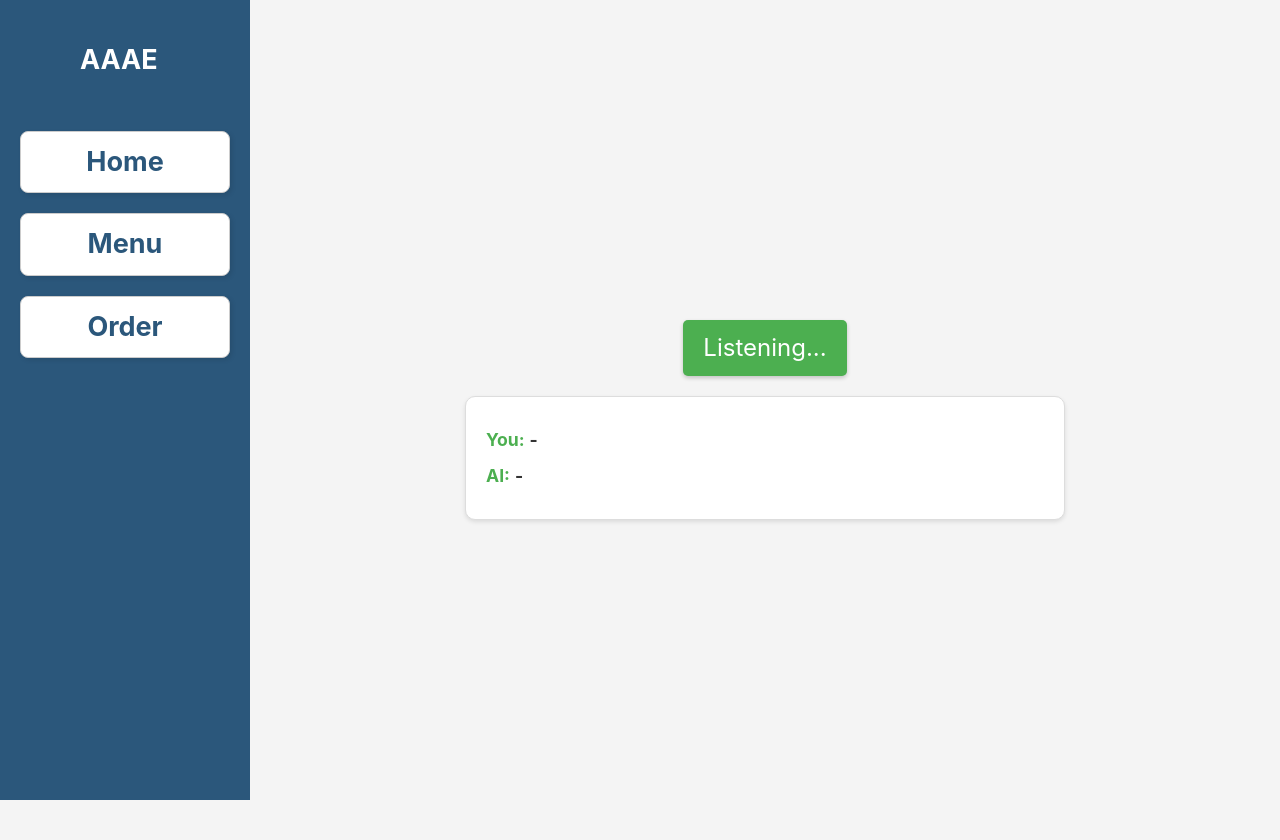
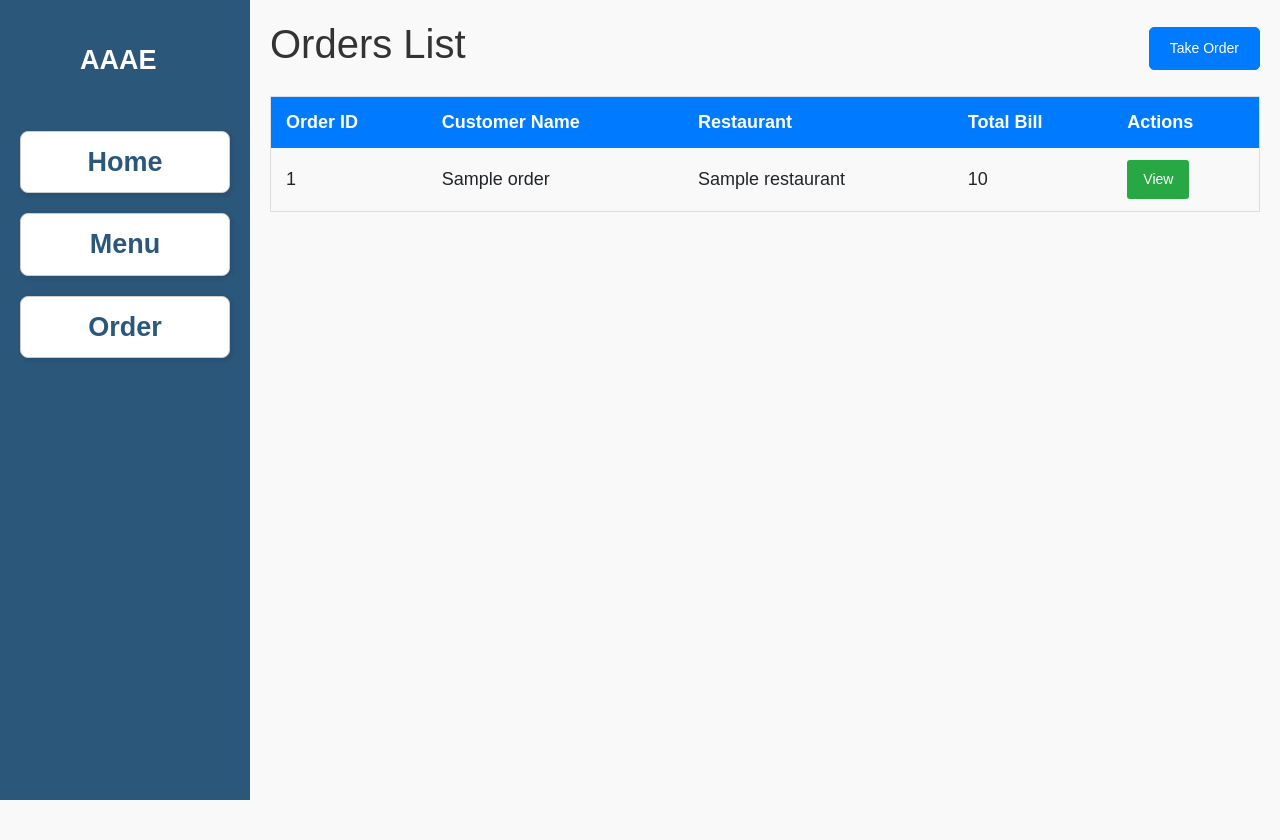
Before and after one commit to haris-idrees/DriveThruAutomation, a Django app: page /order/ in a window 1280 px wide. After the commit the page ends 800 px from the top, so only its background shows below. Run offline with Django 4.2, Linux system fonts and the light colour scheme; tables that the repository leaves empty hold one stand-in row (values such as "Sample post").

Commit message:
Add order creation feature

```diff
--- a/aaae/Menu/models.py
+++ b/aaae/Menu/models.py
@@ -34,7 +34,7 @@ class CategoryItem(models.Model):
     )
     name = models.CharField(max_length=100)
     description = models.TextField(blank=True, null=True)
-    price = models.DecimalField(max_digits=10, decimal_places=2)
+    price = models.IntegerField(null=True, blank=True)
     is_available = models.BooleanField(default=True)
     additional_info = models.TextField(blank=True, null=True)
 
--- a/aaae/Order/models.py
+++ b/aaae/Order/models.py
@@ -5,9 +5,10 @@ from aaae.Menu.models import Restaurant, CategoryItem, Category
 
 
 class Order(models.Model):
+    conversation_id = models.UUIDField()
     customer_name = models.CharField(max_length=100)
-    restaurant = models.ForeignKey(Restaurant, on_delete=models.CASCADE, related_name='orders')
-    total_bill = models.DecimalField(max_digits=10, decimal_places=2, default=0.00)
+    restaurant = models.ForeignKey(Restaurant, on_delete=models.CASCADE, related_name='orders', null=True, blank=True)
+    total_bill = models.IntegerField(null=True, blank=True)
 
     def __str__(self):
         return f"Order #{self.id} by {self.customer_name}"
@@ -17,7 +18,14 @@ class OrderItem(models.Model):
     order = models.ForeignKey(Order, on_delete=models.CASCADE, related_name='order_items')
     item = models.ForeignKey(CategoryItem, on_delete=models.CASCADE, related_name='ordered_items')
     quantity = models.PositiveIntegerField(default=1)
-    price = models.DecimalField(max_digits=10, decimal_places=2)
+    sub_total = models.IntegerField(default=0)
 
     def __str__(self):
         return f"{self.quantity}x {self.item.name} for Order #{self.order.id}"
+
+
+class Transcript(models.Model):
+    conversation_id = models.UUIDField()
+    role = models.CharField(max_length=10, choices=[('user', 'User'), ('assistant', 'Assistant'), ('system', 'System')])
+    content = models.TextField()
+    timestamp = models.DateTimeField(auto_now_add=True)
--- a/aaae/Order/urls.py
+++ b/aaae/Order/urls.py
@@ -1,8 +1,10 @@
 from django.urls import path
-from aaae.Order.views import home, process_speech, OrderConfirmed
+from aaae.Order.views import Orders, OrderDetail, process_speech, OrderConfirmed, TakeOrder
 
 urlpatterns = [
-    path("", home, name='home'),
+    path("", Orders.as_view(), name='home'),
+    path('orders/<int:order_id>/', OrderDetail.as_view(), name='order_detail'),
     path('process_speech/', process_speech, name='process_speech'),
+    path('take_order/', TakeOrder.as_view(),name='take_order'),
     path('confirm_order/', OrderConfirmed.as_view(), name='confirm_order'),
 ]
--- a/aaae/Order/views.py
+++ b/aaae/Order/views.py
@@ -1,19 +1,63 @@
-from django.shortcuts import render
+import requests
+from django.shortcuts import render, get_object_or_404
 from django.http import JsonResponse
 from django.views.decorators.csrf import csrf_exempt
 import json
-import os
-from openai import OpenAI
+import uuid
 from django.views import View
 from django.contrib.sessions.models import Session
-from aaae.Menu.models import Menu
+from aaae.Order.models import Order, OrderItem, Transcript
+from utils import initialize_conversation_history, generate_response, finalize_order
 
 
-def home(request):
-    # Initialize conversation history if it doesn't exist
-    if not request.session.get('conversation_history'):
-        request.session['conversation_history'] = initialize_conversation_history()
-    return render(request, 'Order/take_order.html')
+class Orders(View):
+    def get(self, request):
+        orders = Order.objects.select_related('restaurant').all()
+        return render(request, 'Order/Orders.html', {'orders': orders})
+
+
+class OrderDetail(View):
+    def get(self, request, order_id):
+        order = get_object_or_404(Order, id=order_id)
+        order_items = OrderItem.objects.filter(order=order)
+        for item in order_items:
+            print(item.item.price, item.item.name, item.quantity)
+        return render(request, 'Order/order_detail.html', {'order': order, 'order_items': order_items})
+
+
+class TakeOrder(View):
+    def get(self, request):
+
+        del request.session['conversation_history']
+        del request.session['session_id']
+
+        # Generate a new session_id if it doesn't exist, to get unique identifier for conversation transcripts
+        conversation_id = str(uuid.uuid4())
+
+        # save this identifier in session
+        if not request.session.get('session_id'):
+            request.session['session_id'] = conversation_id
+            print("new session created")
+            print(request.session["session_id"])
+
+        print("Existing session", request.session["session_id"])
+
+        # Initialize conversation history if it doesn't exist
+        if not request.session.get('conversation_history'):
+
+            # Save conversation history with initial prompt in the session
+            request.session['conversation_history'] = initialize_conversation_history()
+            initial_prompt = initialize_conversation_history()
+
+            # Save initial prompt to the conversation in database with a unique identifier
+            for message in initial_prompt:
+                Transcript.objects.create(
+                    conversation_id=conversation_id,
+                    role=message["role"],
+                    content=message["content"]
+                )
+
+        return render(request, 'Order/take_order.html')
 
 
 @csrf_exempt
@@ -31,14 +75,30 @@ def process_speech(request):
 
             # Retrieve conversation history from session
             conversation_history = request.session.get('conversation_history', [])
+
+            # Append customer response to conversation history
             conversation_history.append({"role": "user", "content": transcript})
 
             # Generate response using LLM
             response_text = generate_response(conversation_history)
 
-            # Append assistant's response to history
+            if '[ORDER_CONFIRM]' in response_text:
+
+                finalize_order(request.session['session_id'], conversation_history)
+
+                print("Order finalized")
+
+                print("Clear sessions")
+                request.session.pop('conversation_history', None)
+                request.session.pop('session_id', None)
+
+                print("Going to confirmation page")
+
+            # Append LLM's response to history
             conversation_history.append({"role": "assistant", "content": response_text})
-            request.session['conversation_history'] = conversation_history  # Update session
+
+            # Update conversation history in session
+            request.session['conversation_history'] = conversation_history
 
             return JsonResponse({"response": response_text})
 
@@ -48,59 +108,6 @@ def process_speech(request):
     return JsonResponse({"error": "Invalid request method"}, status=400)
 
 
-def initialize_conversation_history():
-    menus = Menu.objects.prefetch_related('categories__items').all()
-    menu_text = []
-
-    for menu in menus:
-        menu_text.append(f"Restaurant: {menu.restaurant.name}")
-        for category in menu.categories.filter(is_available=True):
-            menu_text.append(f"  Category: {category.name}")
-            for item in category.items.filter(is_available=True):
-                menu_text.append(f"    - {item.name}: {item.description or 'No description'} (Price: ${item.price})")
-
-    formatted_menu = "\n".join(menu_text)
-
-    return [
-        {
-            "role": "system",
-            "content": "You are a helpful restaurant assistant. Provide menu information without prices or descriptions"
-                       "unless asked. When the order is complete, respond with: 'Okay, Thank you, I have received your "
-                       "order and it's being prepared. [ORDER_CONFIRM]'. Do not include any additional text or menu "
-                       "information in this final response."
-        },
-        {"role": "user", "content": "I would like to see the menu."},
-        {"role": "system", "content": formatted_menu},
-    ]
-
-
-def generate_response(conversation_history):
-    try:
-        client = OpenAI(api_key=os.getenv('OPENAI_KEY'))
-
-        print(conversation_history)
-
-        response = client.chat.completions.create(
-            model="gpt-4o-mini",
-            messages=conversation_history
-        )
-
-        # Clean and return assistant's response
-        assistant_response = response.choices[0].message.content
-        return clean_response(assistant_response)
-
-    except Exception as e:
-        print(f"Error calling LLM: {str(e)}")
-        return "I'm sorry, there was an issue processing your request. Please try again later."
-
-
-def clean_response(text):
-    import re
-    text = re.sub(r'###\s+', '', text)
-    text = re.sub(r'\*\*(.*?)\*\*', r'\1', text)
-    return text.strip()
-
-
 class OrderConfirmed(View):
     def get(self, request):
         return render(request, 'Order/order_confirmation.html')
--- /dev/null
+++ b/aaae/static/css/Order/Orders.css
@@ -0,0 +1,87 @@
+body {
+  font-family: Arial, sans-serif;
+  margin: 0;
+  padding: 0;
+  background-color: #f9f9f9;
+}
+
+h1, h2 {
+  color: #333;
+}
+
+.header {
+  display: flex;
+  justify-content: space-between;
+  align-items: center;
+  margin-bottom: 20px;
+}
+
+.header .btn {
+  padding: 10px 20px;
+  text-decoration: none;
+  background-color: #007bff;
+  color: #fff;
+  border-radius: 5px;
+}
+
+.table-container {
+  margin: 20px;
+}
+
+.styled-table {
+  width: 100%;
+  border-collapse: collapse;
+  margin: 20px 0;
+  font-size: 18px;
+  text-align: left;
+  border: 1px solid #ddd;
+}
+
+.styled-table thead tr {
+  background-color: #007bff;
+  color: #ffffff;
+  text-align: left;
+}
+
+.styled-table th, .styled-table td {
+  padding: 12px 15px;
+}
+
+.styled-table tbody tr:nth-of-type(even) {
+  background-color: #f3f3f3;
+}
+
+.styled-table tbody tr:hover {
+  background-color: #f1f1f1;
+}
+
+.btn {
+  display: inline-block;
+  padding: 8px 15px;
+  font-size: 14px;
+  text-decoration: none;
+  color: #fff;
+  background-color: #007bff;
+  border-radius: 3px;
+}
+
+.btn:hover {
+  background-color: #0056b3;
+}
+
+.btn-view {
+  background-color: #28a745;
+}
+
+.btn-view:hover {
+  background-color: #218838;
+}
+
+.btn-back {
+  margin-top: 20px;
+  background-color: #6c757d;
+}
+
+.btn-back:hover {
+  background-color: #5a6268;
+}
--- a/aaae/templates/Menu/menu_detail.html
+++ b/aaae/templates/Menu/menu_detail.html
@@ -24,7 +24,7 @@
                                 <li class="menu-item">
                                     <div class="item-header">
                                         <span class="item-name">{{ item.name }}</span>
-                                        <span class="item-price">${{ item.price }}</span>
+                                        <span class="item-price">{{ item.price }}</span>
                                     </div>
                                     <p class="item-description">
                                         {{ item.description|default:"No description available." }}
--- /dev/null
+++ b/aaae/templates/Order/Orders.html
@@ -0,0 +1,44 @@
+{% extends 'base.html' %}
+
+{% load static %}
+
+{% block content %}
+
+
+<link rel="stylesheet" href="{% static 'css/Order/Orders.css' %}">
+
+
+  <div class="header">
+    <h1>Orders List</h1>
+    <a href="{% url 'take_order' %}" class="btn btn-primary">Take Order</a>
+  </div>
+
+  <table class="styled-table">
+    <thead>
+      <tr>
+        <th>Order ID</th>
+        <th>Customer Name</th>
+        <th>Restaurant</th>
+        <th>Total Bill</th>
+        <th>Actions</th>
+      </tr>
+    </thead>
+    <tbody>
+      {% for order in orders %}
+        <tr>
+          <td>{{ order.id }}</td>
+          <td>{{ order.customer_name }}</td>
+          <td>{{ order.restaurant.name }}</td>
+          <td>{{ order.total_bill }}</td>
+          <td>
+            <a href="{% url 'order_detail' order.id %}" class="btn btn-view">View</a>
+          </td>
+        </tr>
+      {% empty %}
+        <tr>
+          <td colspan="5">No orders found.</td>
+        </tr>
+      {% endfor %}
+    </tbody>
+  </table>
+{% endblock %}
--- a/aaae/templates/Order/take_order.html
+++ b/aaae/templates/Order/take_order.html
@@ -3,7 +3,6 @@
 {% load static %}
 
 {% block content %}
-
 
 
 <link rel="stylesheet" href="{% static 'css/Order/take_order.css' %}">
@@ -130,6 +129,7 @@
             console.log("Speech finished");
 
             if (responseText.includes("[ORDER_CONFIRM]")) {
+                console.log("order completed")
                 window.location.href = "{% url 'confirm_order' %}";
             } else {
                 statusText.textContent = "Listening...";
```
Also changed, not shown: aaae/Menu/views.py (+18 -19 lines), aaae/static/css/Order/order_detail.css (added, +76 -0 lines), aaae/templates/Order/order_detail.html (added, +61 -0 lines), config/settings.py (+8 -0 lines), utils.py (added, +161 -0 lines), aaae/Menu/migrations/0001_initial.py, aaae/Menu/migrations/0002_categoryitem_price.py (added), aaae/Order/migrations/0001_initial.py.
